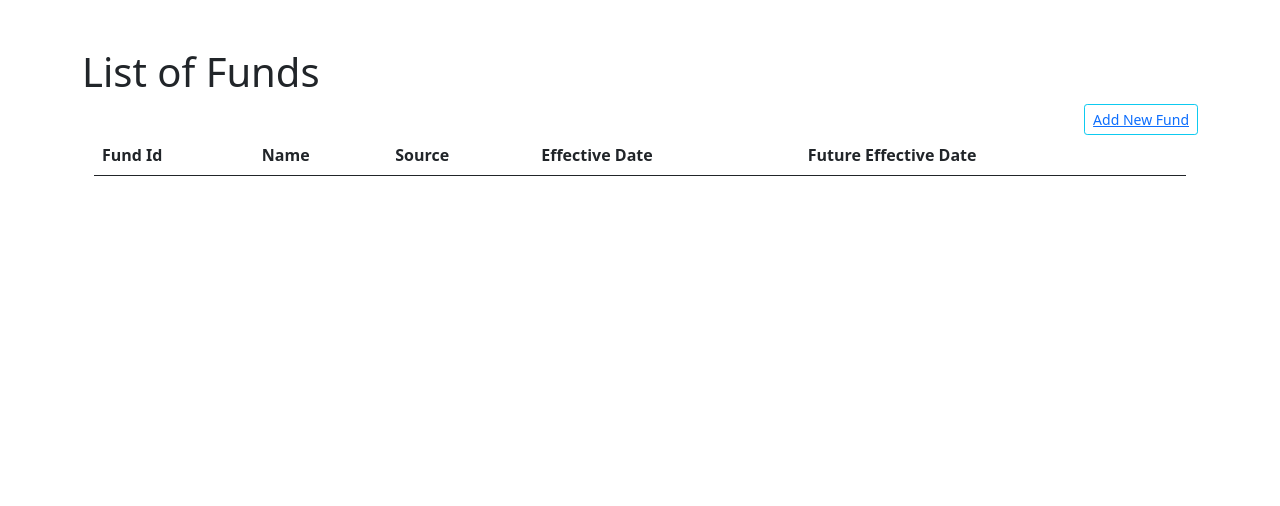
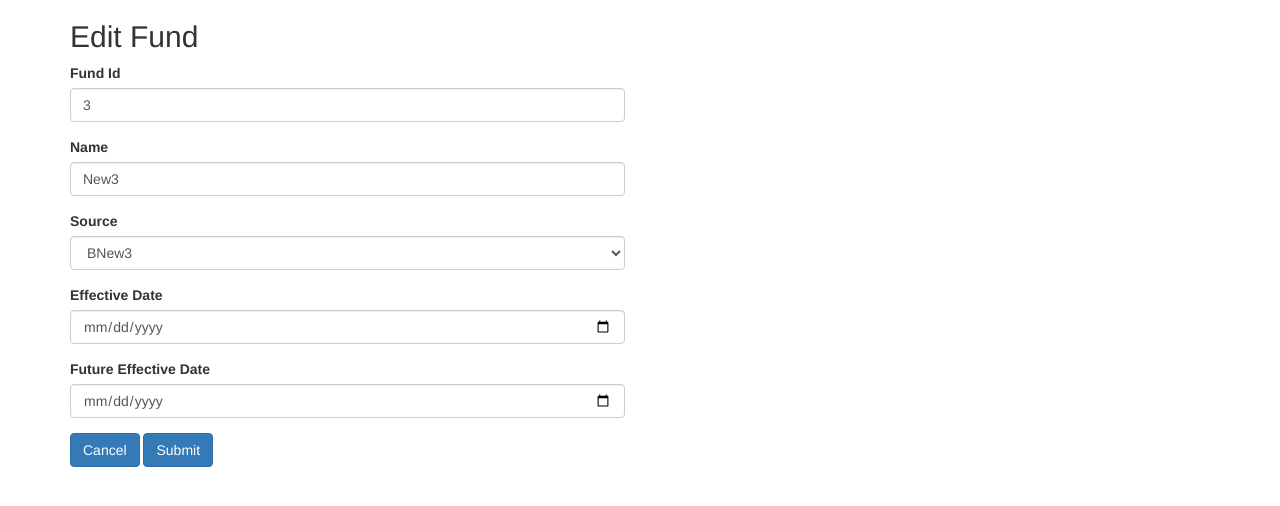
Before and after one commit to maverick-27/fundApp, a Flask app: page /3/edit in a window 1280 px wide. Shown: the top 506 px of the page. Run offline with Flask 2, Linux system fonts and the light colour scheme; data comes from the database, SQL or seed files in the repository; lists and menus that the app fills with data are empty; some libraries are stand-ins or nearby versions.

Commit message:
Updated DB

```diff
--- a/app.py
+++ b/app.py
@@ -63,6 +63,7 @@ def update(id):
             db.session.add(fund)
             db.session.commit()
             return redirect(f'/')
+
         return f"Fund with id = {id} Does not exist"
 
     return render_template('edit.html', fund=fund)
--- a/models.py
+++ b/models.py
@@ -6,7 +6,7 @@ db = SQLAlchemy()
 class FundModel(db.Model):
     __tablename__ = "table"
 
-    fund_id = db.Column(db.Integer(), primary_key=True)
+    fund_id = db.Column(db.String(), primary_key=True)
     name = db.Column(db.String())
     source = db.Column(db.String())
     effective_date = db.Column(db.String(80))
--- a/templates/data.html
+++ b/templates/data.html
@@ -1,5 +1,6 @@
 <html>
 <head>
+        <title>Fund List</title>
     <link
             rel="stylesheet"
             href="https://maxcdn.bootstrapcdn.com/bootstrap/3.4.1/css/bootstrap.min.css"
@@ -78,6 +79,10 @@
                 </div>
             </div>
         </div>
+
+        <button type="cancel" class="btn btn-primary" value="Cancel">
+            <a style="color:white" href="/">Cancel </a>
+        </button>
     </form>
 </div>
 </html>
--- a/templates/datalist.html
+++ b/templates/datalist.html
@@ -91,6 +91,7 @@
         src="https://cdn.jsdelivr.net/npm/bootstrap@5.0.0-beta2/dist/js/bootstrap.bundle.min.js"
         integrity="sha384-b5kHyXgcpbZJO/tY9Ul7kGkf1S0CWuKcCD38l8YkeH8z8QjE0GmW1gYU5S9FOnJ0"
         crossorigin="anonymous"
-></script>
-<script src="{{ url_for('static', filename='script/modal.js') }}"></script>
+>
+</script>
+
 </html>
--- a/templates/edit.html
+++ b/templates/edit.html
@@ -1,96 +1,135 @@
-<!DOCTYPE html>
-
 <html>
 <head>
-    <title>Fund List</title>
-
-    <meta charset="utf-8"/>
-    <meta name="viewport" content="width=device-width, initial-scale=1"/>
-
-    <link
-            href="https://cdn.jsdelivr.net/npm/bootstrap@5.0.0-beta2/dist/css/bootstrap.min.css"
-            rel="stylesheet"
-            integrity="sha384-BmbxuPwQa2lc/FVzBcNJ7UAyJxM6wuqIj61tLrc4wSX0szH/Ev+nYRRuWlolflfl"
-            crossorigin="anonymous"
-    />
-
+        <title>Fund List</title>
     <link
             rel="stylesheet"
-            href="https://cdnjs.cloudflare.com/ajax/libs/font-awesome/5.15.3/css/all.css"
+            href="https://maxcdn.bootstrapcdn.com/bootstrap/3.4.1/css/bootstrap.min.css"
     />
 </head>
-
 <body>
-<main role="main" class="container extra-bottom">
-    <h1 class="mt-5">List of Funds</h1>
-</main>
 
 <div class="container">
-    <div style="text-align: right">
-        <button
-                type="button"
-                class="btn btn-outline-info btn-sm">
-            <a href="/create">
-                Add New Fund
-            </a>
-        </button>
-    </div>
+    <form action="" method="POST">
+        <h2>Edit Fund</h2>
+        <div class="row">
+            <div class="col-md-6">
+                <div class="form-group">
+                    <label for="fund_id">Fund Id</label>
+                    <input
+                            type="integer"
+                            class="form-control"
+                            name="fund_id"
+                            placeholder=""
+
+                            value="{{fund.fund_id}}"
+                            id="fund_id"
+                    />
+                </div>
+            </div>
+        </div>
+        <div class="row">
+            <div class="col-md-6">
+                <div class="form-group">
+                    <label for="name">Name</label>
+                    <input
+                            type="text"
+                            class="form-control"
+                            name="name"
+                            placeholder=""
+                            value="{{fund.name}}"
+                            id="name"
+                    />
+                </div>
+            </div>
+
+        </div>
+        <div class="row">
+            <div class="col-md-6">
+                <div class="form-group">
+                    <label for="source">Source</label>
+                    <select class="form-control" name="source" id="source" onchange="">
+                        <option disabled="disabled" selected="selected" style="display:none;">{{fund.source}}</option>
+                        <option value="IBOR">IBOR</option>
+                        <option value="LEGACY">LEGACY</option>
+                    </select>
+                </div>
+            </div>
+        </div>
+        <div class="row">
+            <div class="col-md-6">
+                <div class="form-group">
+                    <label for="effective_date">Effective Date</label>
+                    <input
+
+                            type="date"
+                            class="form-control"
+                            name="effective_date"
+                            id="effective_date"
+                            value="{{fund.effective_date}}"
+                            placeholder=""
+                    />
+                </div>
+            </div>
+        </div>
+        <div class="row">
+            <div class="col-md-6">
+                <div class="form-group">
+                    <label for="future_effective_date">Future Effective Date</label>
+                    <input
+                            onchange="handler(event)"
+                            type="date"
+                            class="form-control"
+                            name="future_effective_date"
+                            id="future_effective_date"
+                            value="{{fund.future_effective_date}}"
+                            placeholder=""
+                            onload="checkDate(event)"
+                    />
+                </div>
+            </div>
+        </div>
 
 
-    <!--Todo Table-->
-    <div class="container table-responsive">
-        <table class="table">
-            <thead>
-            <tr>
-                <th class="task-id">Fund Id</th>
-                <th class="task">Name</th>
-                <th class="status">Source</th>
-                <th class="update">Effective Date</th>
-                <th class="update">Future Effective Date</th>
-            </tr>
-            </thead>
+         <button type="cancel" class="btn btn-primary" value="Cancel">
+            <a style="color:white" href="/">Cancel </a>
+        </button>
+        <button type="submit" class="btn btn-primary" value="Submit">
+            Submit
+        </button>
 
-            <tbody>
-            {% for fund in funds %}
-            <tr>
-                <td>{{fund.fund_id}}</td>
-                <td>{{fund.name}}</td>
-                <td>{{fund.source}}</td>
-                <td>{{fund.effective_date}}</td>
-                <td>{{fund.future_effective_date}}</td>
-
-                <td>
-                    <button type="button" class="btn btn-outline-info btn-sm">
-                        <a href="{{fund.fund_id}}/edit"
-                        ><i class="fa fa-pen fa-1" aria-hidden="true"></i
-                        ></a>
-                    </button>
-                </td>
-
-                <td>
-                    <button class="btn btn-outline-secondary btn-sm remove">
-                        <a href="{{fund.fund_id}}/delete">
-                            <i class="fa fa-trash fa-1" aria-hidden="true"></i>
-                        </a>
-                    </button>
-                </td>
-            </tr>
-            {% endfor %}
-            </tbody>
-        </table>
-    </div>
-
-    <footer class="footer">
-        <div class="container"></div>
-    </footer>
+    </form>
 </div>
 </body>
+<script>
+    function checkData(){
+        if (e.target.value) {
+        var mySelect = document.getElementById("source");
+        var len = mySelect.length;
+        for (var i = 0; i < len; i++) {
+          mySelect.remove(0);
+        }
+        document.getElementById("source").options[0] = new Option(
+          "IBOR",
+          "IBOR"
+        );
+       }
+     }
 
-<script src="https://ajax.googleapis.com/ajax/libs/jquery/3.6.0/jquery.min.js"></script>
-<script
-        src="https://cdn.jsdelivr.net/npm/bootstrap@5.0.0-beta2/dist/js/bootstrap.bundle.min.js"
-        integrity="sha384-b5kHyXgcpbZJO/tY9Ul7kGkf1S0CWuKcCD38l8YkeH8z8QjE0GmW1gYU5S9FOnJ0"
-        crossorigin="anonymous"
-></script>
-<script src="{{ url_for('static', filename='script/modal.js') }}"></script>
+     function handler(e) {
+      console.log("Print Event", e.target.value);
+      if (e.target.value) {
+        var mySelect = document.getElementById("source");
+        var len = mySelect.length;
+        for (var i = 0; i < len; i++) {
+          mySelect.remove(0);
+        }
+        document.getElementById("source").options[0] = new Option(
+          "IBOR",
+          "IBOR"
+        );
+    }
+}
+
+</script>
+
 </html>
```
Also changed, not shown: main.py (deleted, +0 -16 lines), templates/createpage.html (+8 -3 lines), templates/delete.html (+31 -3 lines).
